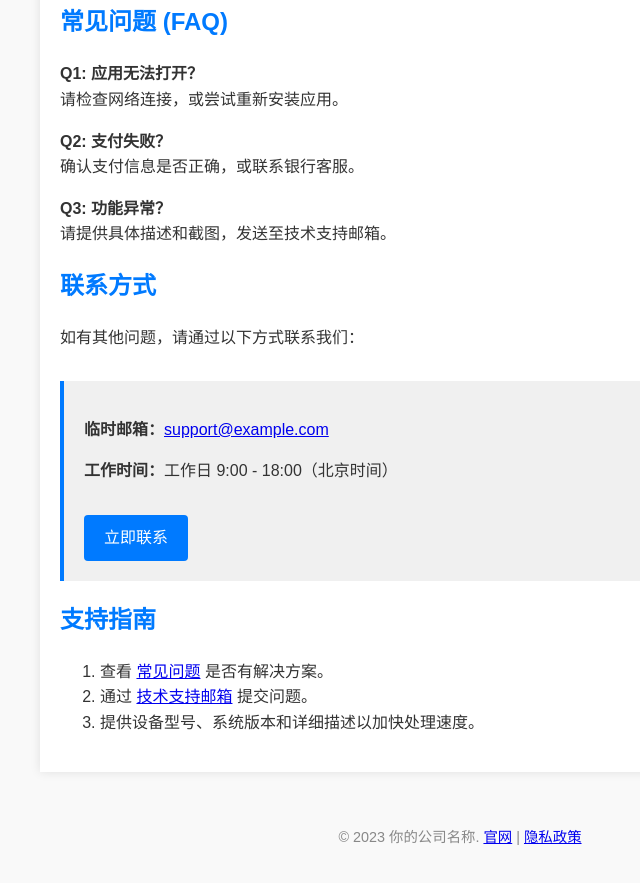
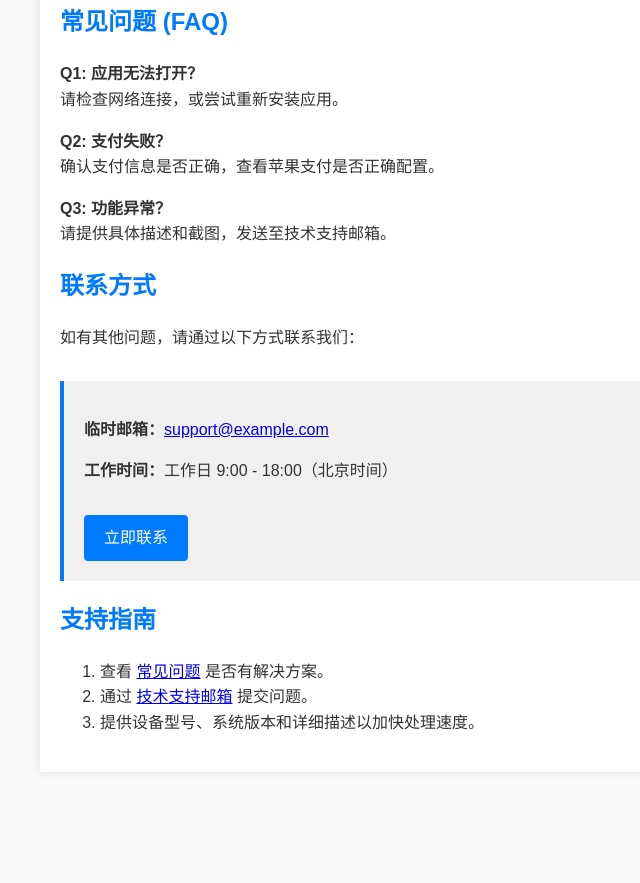
Before and after one commit to weberlb/mycalendar, a plain HTML site: page index.html in a window 1280 px wide. Shown: the part 278-1161 px from the top of the page, without its empty margins (180-820 px from the left). After the commit the page ends 1070 px from the top, so only its background shows below. Drawn offline with Linux system fonts and the light colour scheme.

Commit message:
Update and rename index.htm to index.html

```diff
--- a/index.htm
+++ b/index.html
@@ -83,7 +83,7 @@
       <p><strong>Q1: 应用无法打开？</strong><br>
         请检查网络连接，或尝试重新安装应用。</p>
       <p><strong>Q2: 支付失败？</strong><br>
-        确认支付信息是否正确，或联系银行客服。</p>
+        确认支付信息是否正确，查看苹果支付是否正确配置。</p>
       <p><strong>Q3: 功能异常？</strong><br>
         请提供具体描述和截图，发送至技术支持邮箱。</p>
     </section>
@@ -94,7 +94,7 @@
       <div class="contact">
         <p><strong>临时邮箱：</strong><a href="mailto:support@example.com">support@example.com</a></p>
         <p><strong>工作时间：</strong>工作日 9:00 - 18:00（北京时间）</p>
-        <a class="button" href="mailto:support@example.com">立即联系</a>
+        <a class="button" href="mailto:1257816303@qq.com">立即联系</a>
       </div>
     </section>
 
@@ -108,8 +108,6 @@
     </section>
   </div>
 
-  <footer>
-    <p>© 2023 你的公司名称. <a href="https://www.yourwebsite.com">官网</a> | <a href="https://yourwebsite.com/privacy">隐私政策</a></p>
-  </footer>
+
 </body>
 </html>
```
